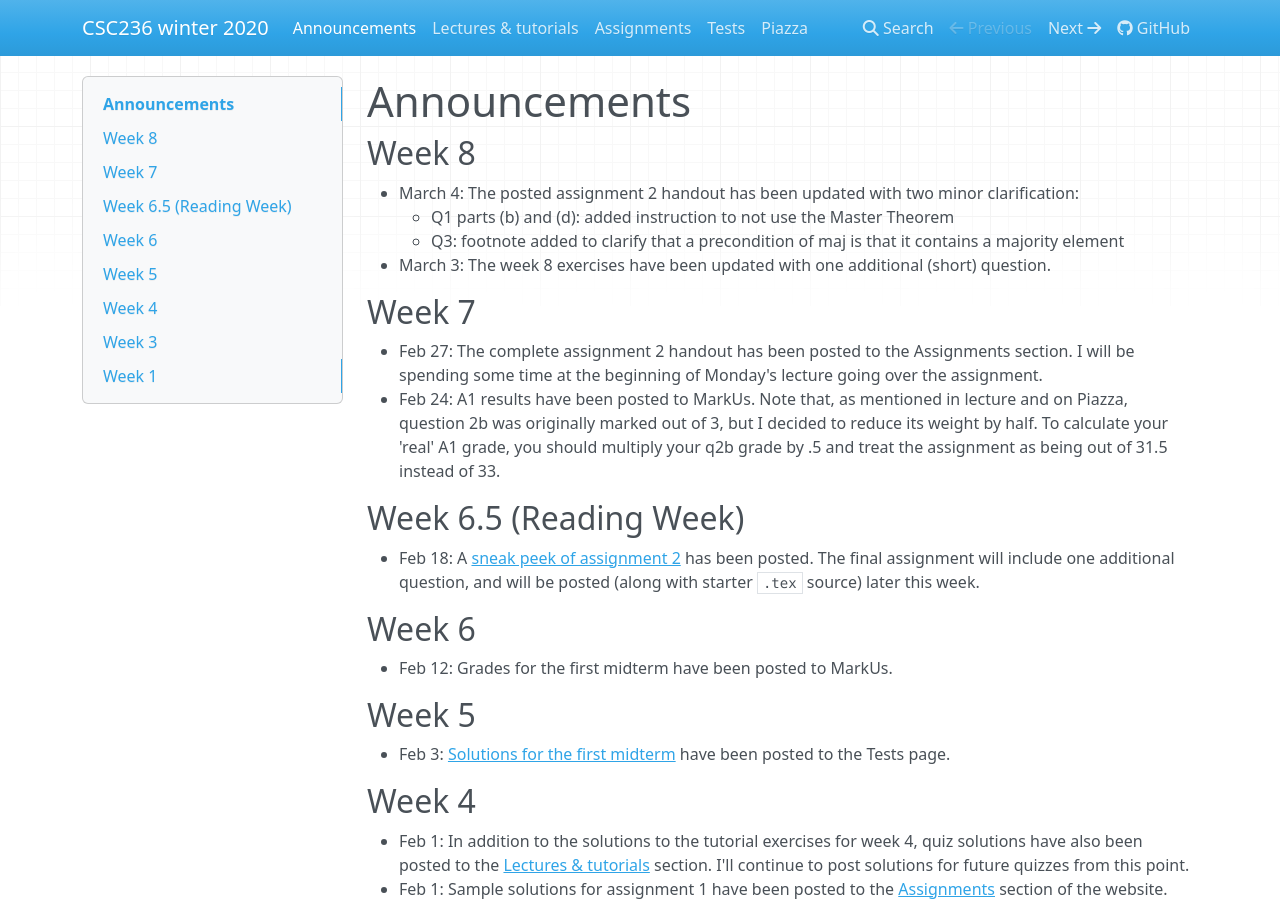
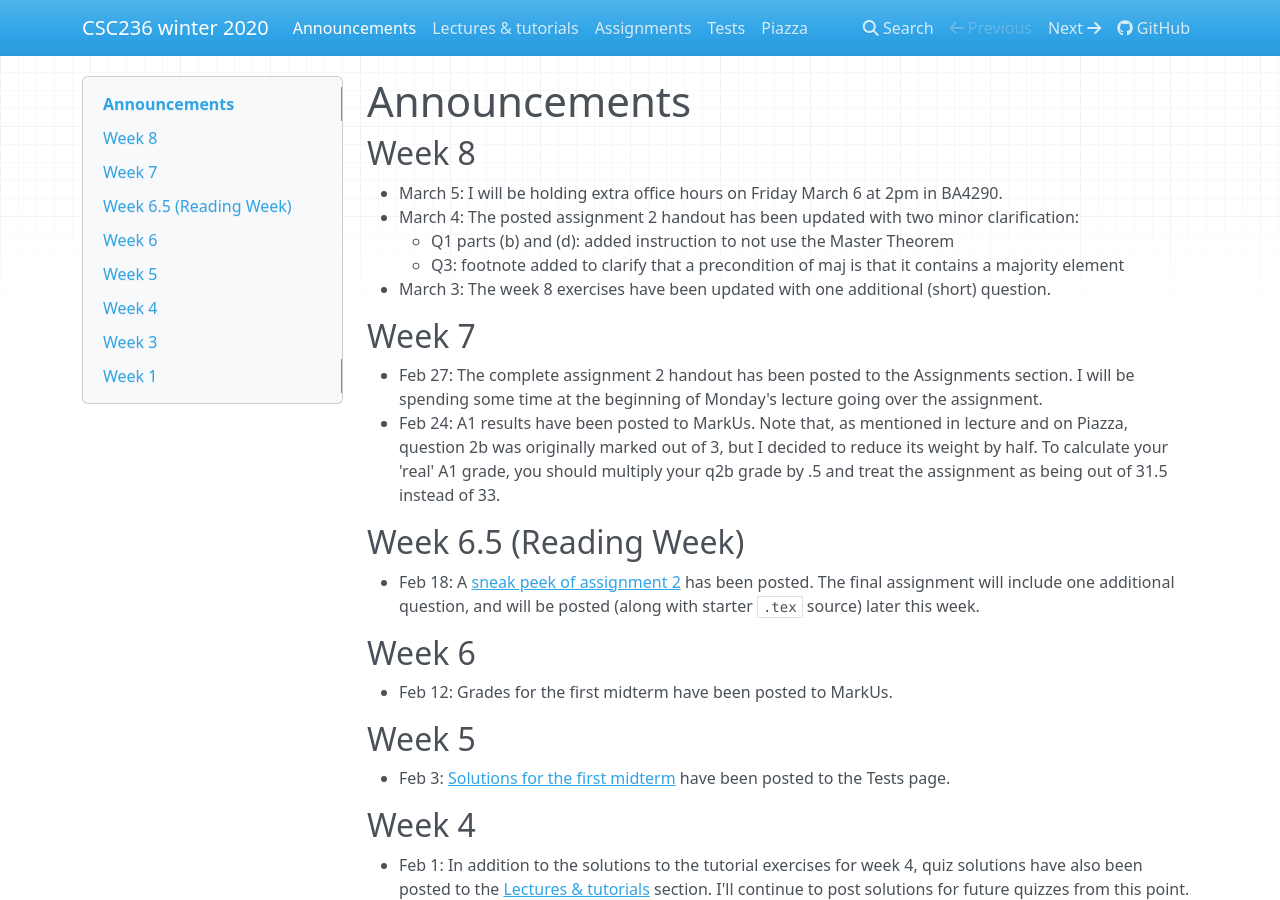
Before and after one commit to colinmorris/csc236, an MkDocs documentation site: the page built from docs/announcements.md, in a window 1280 px wide and 900 px high. Built offline with MkDocs 1.6.1, drawn with Linux system fonts in a browser that asks for light colours; nearby versions of some CDN libraries.

Commit message:
extra office hours announcement

```diff
--- a/docs/announcements.md
+++ b/docs/announcements.md
@@ -1,6 +1,7 @@
 # Announcements
 
 ## Week 8
+* March 5: I will be holding extra office hours on Friday March 6 at 2pm in BA4290.
 * March 4: The posted assignment 2 handout has been updated with two minor clarification:
     * Q1 parts (b) and (d): added instruction to not use the Master Theorem
     * Q3: footnote added to clarify that a precondition of maj is that it contains a majority element
```
